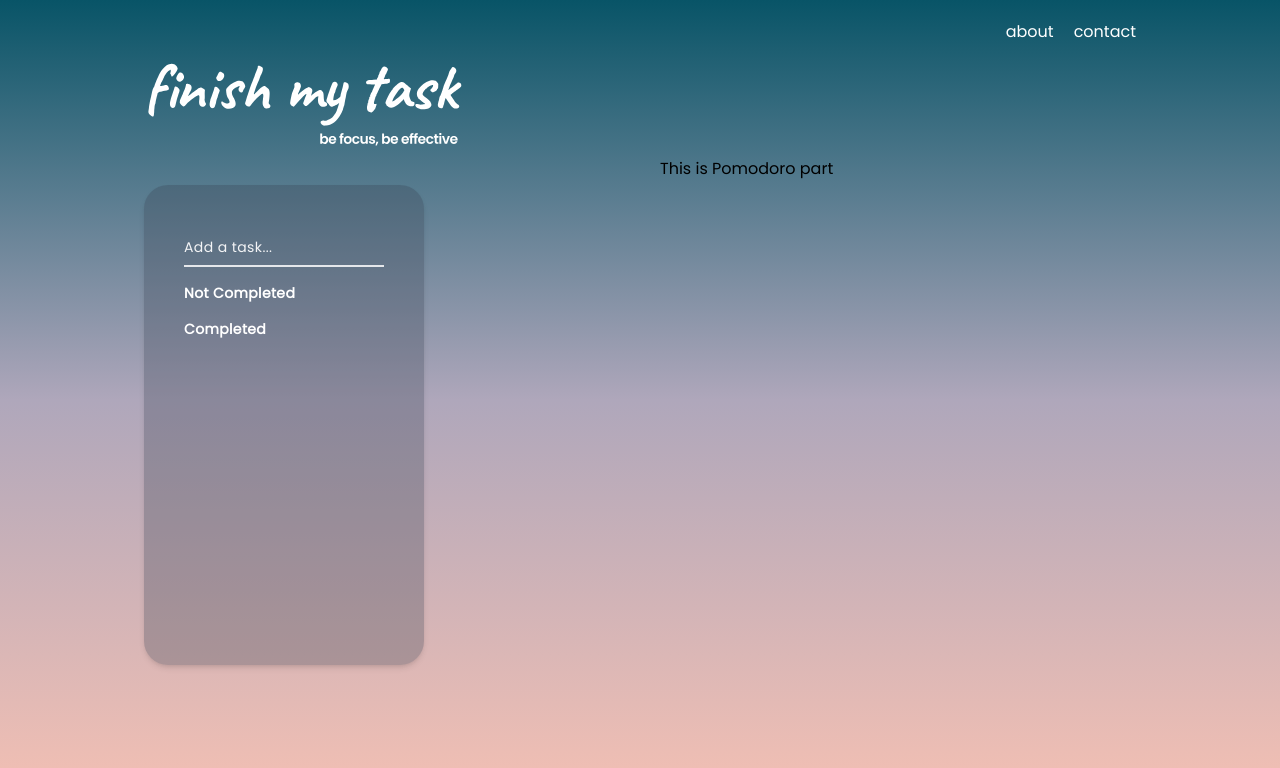
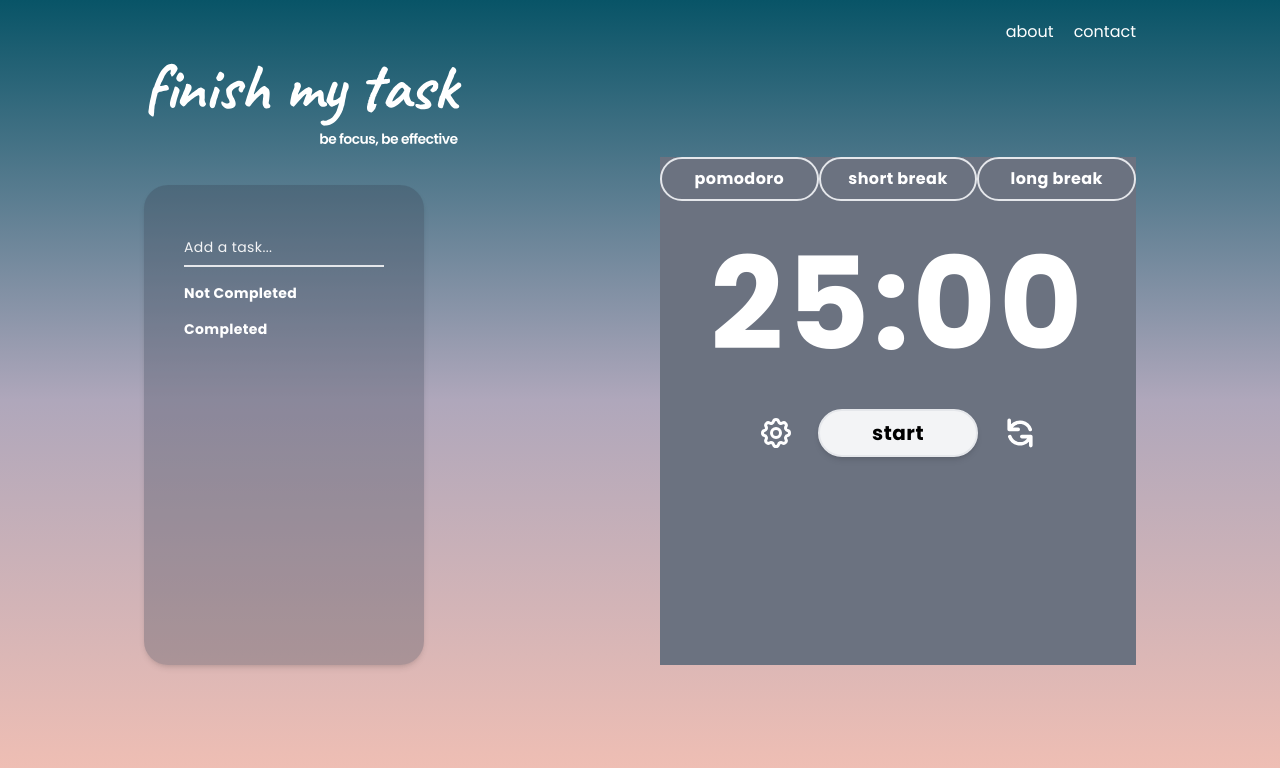
Before and after one commit to leecamm/finish-my-task, a Next.js app: page / in a window 1280 px wide. Shown: the top 768 px of the page. Built offline with nearby package versions, Linux system fonts and the light colour scheme.

Commit message:
feat: Timer UI

```diff
--- a/components/Header.jsx
+++ b/components/Header.jsx
@@ -13,7 +13,7 @@ const Header = () => {
           <p className="font-medium text-white">contact</p>
         </a>
       </div>
-      <div className="">
+      <div className="cursor-pointer">
         <Image src={logo} alt="logo" width={318} height={106} />
       </div>
     </div>
--- a/components/Pomodoro.jsx
+++ b/components/Pomodoro.jsx
@@ -1,9 +1,10 @@
 import React from "react";
+import Timer from "./Timer";
 
 const Pomodoro = () => {
   return (
-    <div className="md:col-start-5 md:col-span-4 lg:col-start-6 lg:col-span-5">
-      <h1>This is Pomodoro part</h1>
+    <div className="md:col-start-5 md:col-span-4 lg:col-start-6 lg:col-span-5 bg-gray-500">
+      <Timer />
     </div>
   );
 };
--- /dev/null
+++ b/components/Timer.jsx
@@ -0,0 +1,47 @@
+import React from "react";
+import IconReset from "./icons/IconReset";
+import IconSetting from "./icons/IconSetting";
+
+const Timer = () => {
+  const options = ["pomodoro", "short break", "long break"];
+
+  return (
+    <div>
+      <div className="flex justify-between">
+        {options.map((option, index) => {
+          return (
+            <button
+              key={index}
+              className={`${
+                index === 0 ? "active" : "disabled"
+              } w-40 h-11 border-2 rounded-full font-semibold tracking-wide text-white hover:text-gray-900 hover:bg-gray-100 active:text-gray-900 active:bg-gray-100`}
+            >
+              {option}
+            </button>
+          );
+        })}
+      </div>
+      <div className="my-10">
+        <h1 className=" text-8xl lg:text-9xl font-bold select-none m-0 tracking-wide text-white items-center justify-center flex">
+          25:00
+        </h1>
+      </div>
+      <div className="flex justify-center items-center gap-x-6">
+        <button type="button" className="">
+          <IconSetting />
+        </button>
+        <button
+          type="button"
+          className="px-[3.25rem] py-2 text-xl border-2 rounded-full bg-gray-100 shadow-md hover:bg-gray-200 font-semibold tracking-wide"
+        >
+          start
+        </button>
+        <button type="button" className="">
+          <IconReset />
+        </button>
+      </div>
+    </div>
+  );
+};
+
+export default Timer;
--- a/components/Todo.jsx
+++ b/components/Todo.jsx
@@ -8,6 +8,17 @@ import IconDelete from "./icons/IconDelete";
 const Todo = () => {
   const [todoItem, setTodoItem] = useState("");
   const [items, setItems] = useState([]);
+
+  useEffect(() => {
+    localStorage.setItem("items", JSON.stringify(items));
+  }, [items]);
+
+  useEffect(() => {
+    const items = JSON.parse(localStorage.getItem("items"));
+    if (items) {
+      setItems(items);
+    }
+  }, []);
 
   const handleAdd = (e) => {
     e.preventDefault();
@@ -21,11 +32,9 @@ const Todo = () => {
         ...items,
       ]);
       setTodoItem("");
+      // saveData(todoItem);
     }
   };
-
-  console.log(items);
-
   const handleToggle = (id) => {
     const _items = items.map((item) => {
       if (item.id === id) {
@@ -43,6 +52,7 @@ const Todo = () => {
   const handleDelete = (id) => {
     const updatedTodo = [...items].filter((item) => item.id !== id);
     setItems(updatedTodo);
+    // saveData(updatedTodo);
   };
 
   return (
@@ -63,7 +73,7 @@ const Todo = () => {
             required
           />
           <label
-            for="floating_text"
+            htmlFor="floating_text"
             className="peer-focus:font-medium absolute text-sm text-gray-100 dark:text-gray-200 duration-300 transform -translate-y-6 scale-75 top-3 -z-10 origin-[0] peer-focus:left-0 peer-focus:text-gray-200 peer-focus:dark:text-gray-200 peer-placeholder-shown:scale-100 peer-placeholder-shown:translate-y-0 peer-focus:scale-75 peer-focus:-translate-y-6"
           >
             Add a task...
@@ -103,7 +113,7 @@ const Todo = () => {
           {items
             .filter(({ done }) => done)
             .map(({ id, message, done }) => (
-              <div className="text-gray-100 py-1.5 text-xs font-medium flex justify-between items-center">
+              <div className="text-gray-200 py-1.5 text-xs font-medium flex justify-between items-center">
                 <li key={id} className={cx("item", { done })}>
                   {message}
                 </li>
--- /dev/null
+++ b/components/icons/IconReset.jsx
@@ -0,0 +1,20 @@
+import React from "react";
+
+const IconReset = () => {
+  return (
+    <svg
+      xmlns="http://www.w3.org/2000/svg"
+      className="h-9 w-9 text-white hover:text-gray-200"
+      viewBox="0 0 20 20"
+      fill="currentColor"
+    >
+      <path
+        fillRule="evenodd"
+        d="M4 2a1 1 0 011 1v2.101a7.002 7.002 0 0111.601 2.566 1 1 0 11-1.885.666A5.002 5.002 0 005.999 7H9a1 1 0 010 2H4a1 1 0 01-1-1V3a1 1 0 011-1zm.008 9.057a1 1 0 011.276.61A5.002 5.002 0 0014.001 13H11a1 1 0 110-2h5a1 1 0 011 1v5a1 1 0 11-2 0v-2.101a7.002 7.002 0 01-11.601-2.566 1 1 0 01.61-1.276z"
+        clipRule="evenodd"
+      />
+    </svg>
+  );
+};
+
+export default IconReset;
--- /dev/null
+++ b/components/icons/IconSetting.jsx
@@ -0,0 +1,27 @@
+import React from "react";
+
+const IconSetting = () => {
+  return (
+    <svg
+      xmlns="http://www.w3.org/2000/svg"
+      className="h-9 w-9 text-white hover:text-gray-200"
+      fill="none"
+      viewBox="0 0 24 24"
+      stroke="currentColor"
+      strokeWidth={2}
+    >
+      <path
+        strokeLinecap="round"
+        strokeLinejoin="round"
+        d="M10.325 4.317c.426-1.756 2.924-1.756 3.35 0a1.724 1.724 0 002.573 1.066c1.543-.94 3.31.826 2.37 2.37a1.724 1.724 0 001.065 2.572c1.756.426 1.756 2.924 0 3.35a1.724 1.724 0 00-1.066 2.573c.94 1.543-.826 3.31-2.37 2.37a1.724 1.724 0 00-2.572 1.065c-.426 1.756-2.924 1.756-3.35 0a1.724 1.724 0 00-2.573-1.066c-1.543.94-3.31-.826-2.37-2.37a1.724 1.724 0 00-1.065-2.572c-1.756-.426-1.756-2.924 0-3.35a1.724 1.724 0 001.066-2.573c-.94-1.543.826-3.31 2.37-2.37.996.608 2.296.07 2.572-1.065z"
+      />
+      <path
+        strokeLinecap="round"
+        strokeLinejoin="round"
+        d="M15 12a3 3 0 11-6 0 3 3 0 016 0z"
+      />
+    </svg>
+  );
+};
+
+export default IconSetting;
--- a/pages/_document.js
+++ b/pages/_document.js
@@ -16,6 +16,10 @@ class MyDocument extends Document {
             href="https://fonts.googleapis.com/css2?family=Poppins&display=swap"
             rel="stylesheet"
           />
+          <link
+            href="https://fonts.googleapis.com/css2?family=Poppins:wght@700&display=swap"
+            rel="stylesheet"
+          ></link>
         </Head>
         <body>
           <Main />
```
